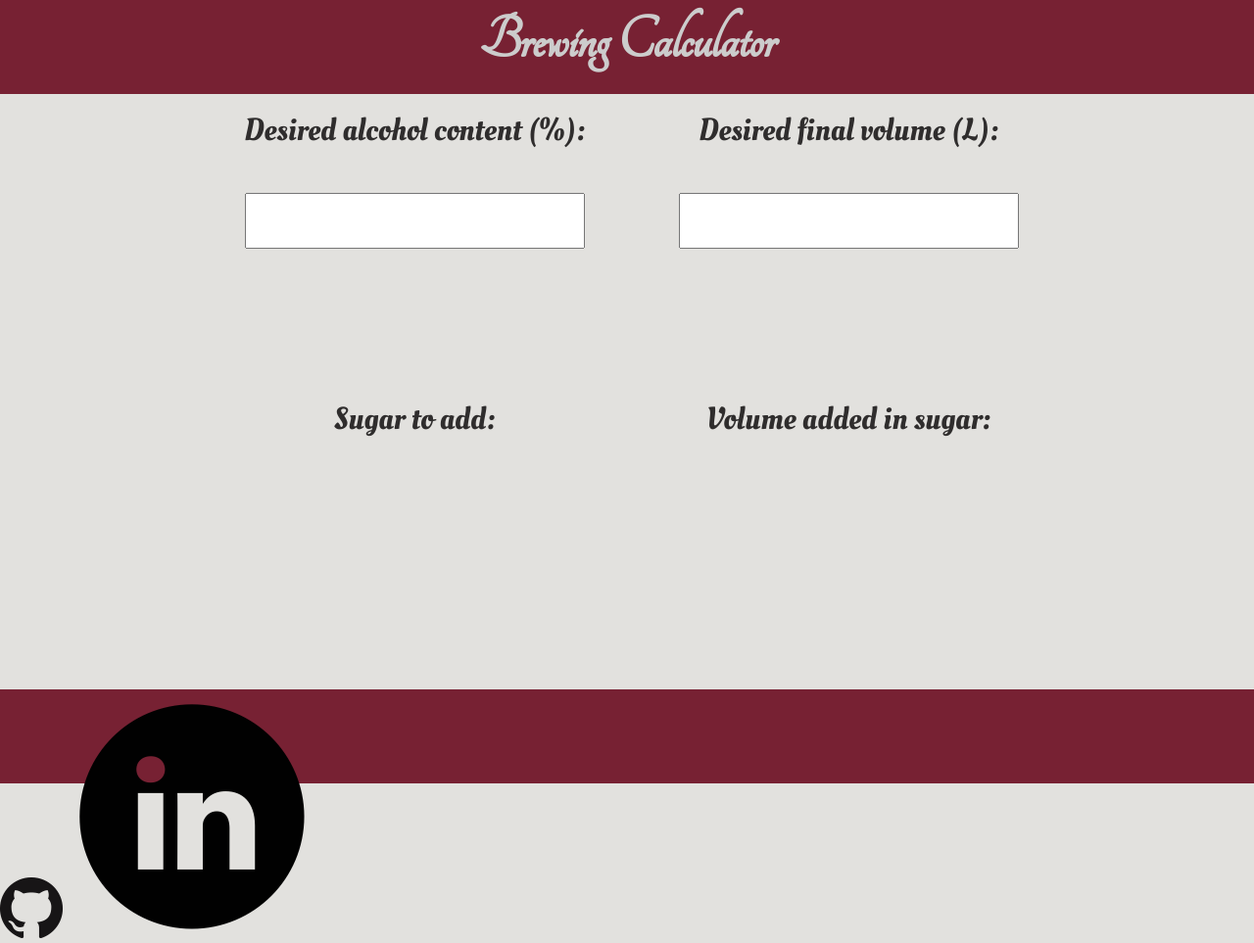
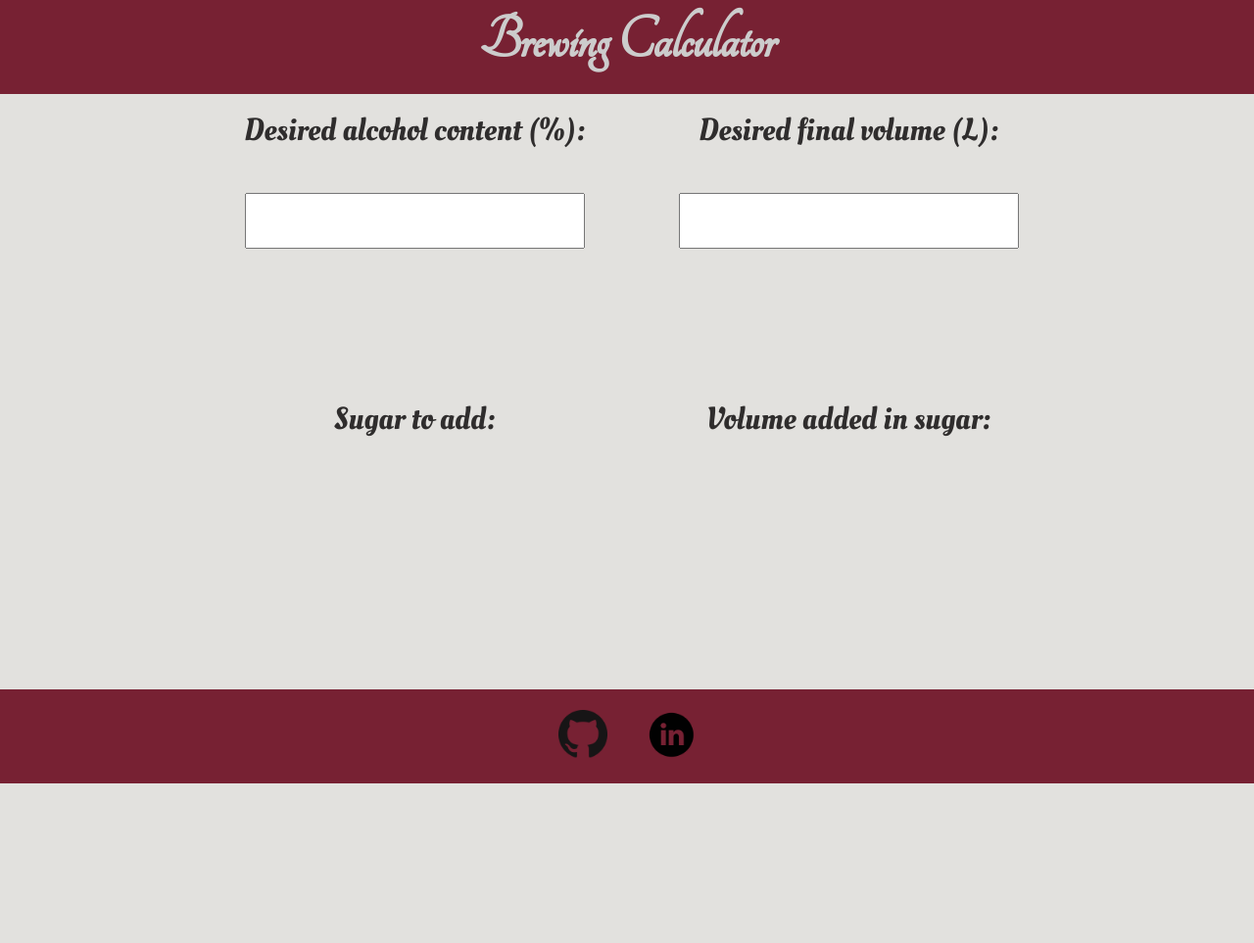
Before and after one commit to Bedkow/brewing_calculator, a website built with webpack: page dist/index.html in a window 1280 px wide. Shown: the whole page at 98% size. After the commit the page ends 800 px from the top, so only its background shows below. Built offline with nearby package versions, Linux system fonts and the light colour scheme.

Commit message:
styling almost done

```diff
--- a/src/css/index.scss
+++ b/src/css/index.scss
@@ -82,3 +82,17 @@ input {
 	font-size: 2rem;
 	text-align: center;
 }
+
+#footer-imgs {
+	width: 100%;
+	height: 100%;
+	display: flex;
+	justify-content: center;
+	align-items: center;
+}
+
+.footer-icon {
+	width: 50px;
+	height: 50px;
+	margin: 20px;
+}
--- a/webpack.config.js
+++ b/webpack.config.js
@@ -10,6 +10,7 @@ module.exports = {
 		contentBase: path.join(__dirname, "dist"),
 		port: 9000,
 		watchContentBase: true,
+		open: true,
 	},
 	module: {
 		rules: [
```
Also changed, not shown: dist/index.html.
